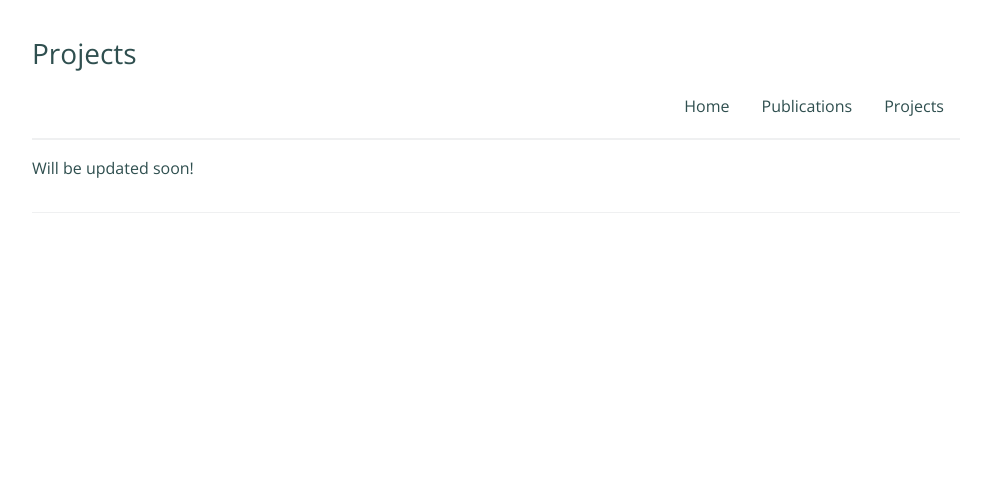
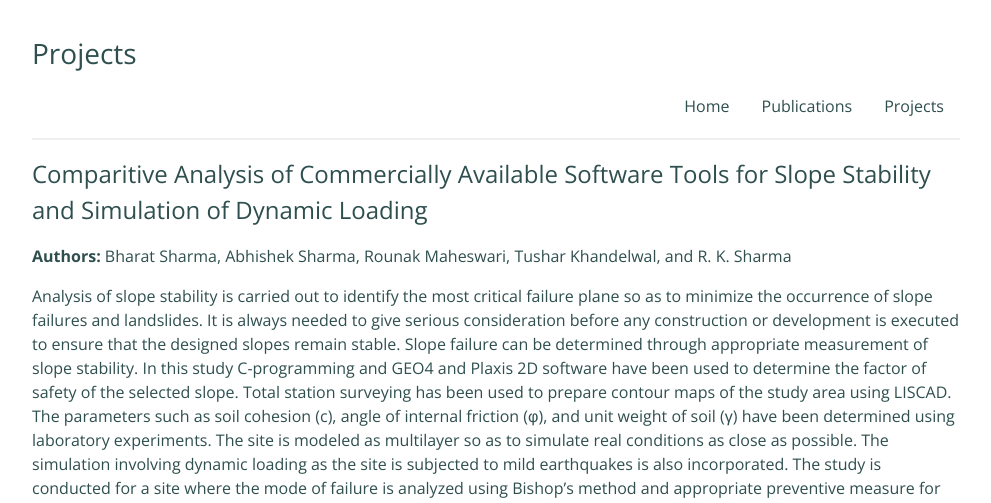
Before and after one commit to sharmapritika/sharmapritika.github.io, a Jekyll site: the page built from projects.md, in a window 1280 px wide. Shown: the top 503 px of the page, without its empty margins (144-1135 px from the left). Built offline with Jekyll 4.4.1, drawn with Linux system fonts in a browser that asks for light colours; some of the changed text lies outside the part shown.

Commit message:
UG magor1

```diff
--- a/projects.md
+++ b/projects.md
@@ -4,7 +4,13 @@ title: Projects
 description:
 ---
 
-Will be updated soon!
+## Comparitive Analysis of Commercially Available Software Tools for Slope Stability and Simulation of Dynamic Loading
+
+**Authors:** Bharat Sharma, Abhishek Sharma, Rounak Maheswari, Tushar Khandelwal, and R. K. Sharma <br>
+
+Analysis of slope stability is carried out to identify the most critical failure plane so as to minimize the occurrence of slope failures and landslides. It is always needed to give serious consideration before any construction or development is executed to ensure that the designed slopes remain stable. Slope failure can be determined through appropriate measurement of slope stability. In this study C-programming and GEO4 and Plaxis 2D software have been used to determine the factor of safety of the selected slope. Total station surveying has been used to prepare contour maps of the study area using LISCAD. The parameters such as soil cohesion (c), angle of internal friction (φ), and unit weight of soil (γ) have been determined using laboratory experiments. The site is modeled as multilayer so as to simulate real conditions as close as possible. The simulation involving dynamic loading as the site is subjected to mild earthquakes is also incorporated. The study is conducted for a site where the mode of failure is analyzed using Bishop’s method and appropriate preventive measure for slope stability is recommended and detailed design is provided.
+
+**Report:** ![UG Major Project 1 (2011)](papers/UG_Major_1.pdf) <br>
 
 <!---
 ## Spectral Synthesis for Geostationary Satellite-to-Satellite Translation
```
Also changed, not shown: 3 other files.
